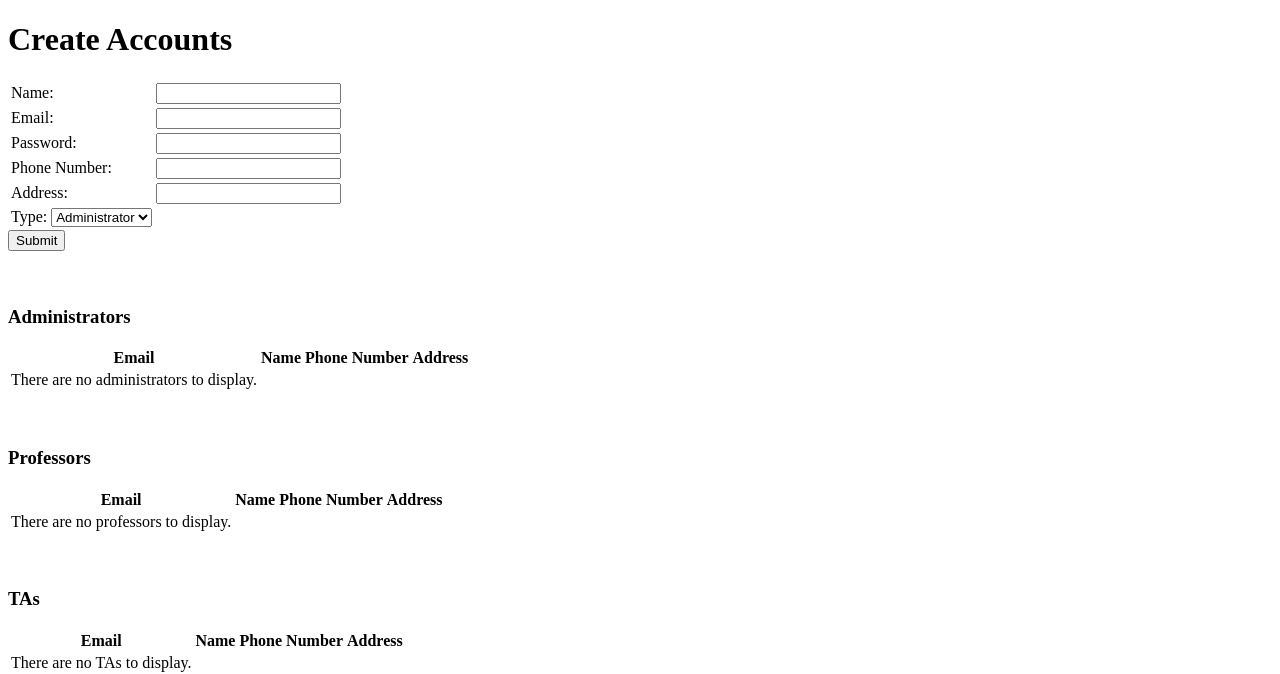
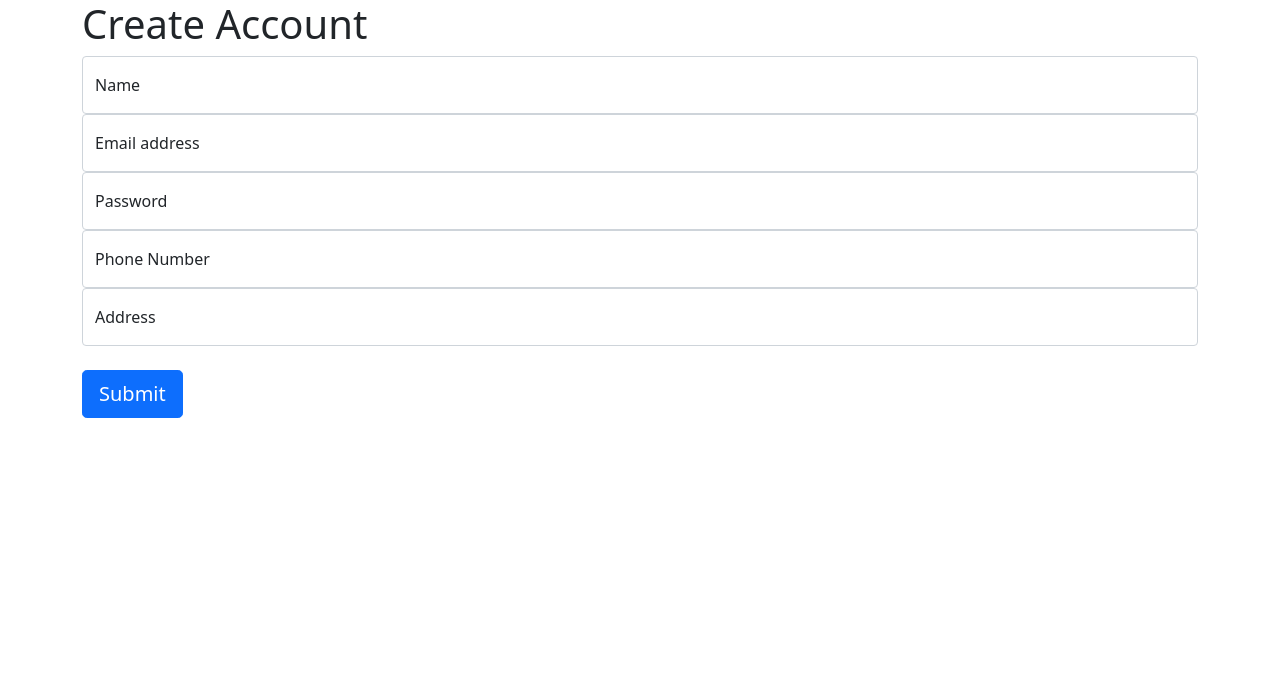
Before and after one commit to amenahs/361_final_project, a Django app: template templates/create-account.html in a window 1280 px wide. Shown: the top 674 px of the page. Run offline with Django 3.2, Linux system fonts and the light colour scheme; the template is opened without the code that fills it, so the values that code supplies are empty.

Commit message:
Started html forms

```diff
--- a/templates/create-account.html
+++ b/templates/create-account.html
@@ -1,3 +1,35 @@
+{% extends "base.html" %}
+
+{%  block content %}
+<form action="/create-account/" method="post">
+    {% csrf_token %}
+<h1>Create Account</h1>
+        <div class="form-floating">
+            <input type="text" name="name" class="form-control" id="floatingInput" placeholder="First Last" required>
+            <label for="floatingInput">Name</label>
+        </div>
+        <div class="form-floating">
+            <input type="email" name="email" class="form-control" id="floatingInput" placeholder="name@example.com" required>
+            <label for="floatingInput">Email address</label>
+        </div>
+        <div class="form-floating">
+            <input type="password" class="form-control" name="password" id="floatingPassword" placeholder="Password" required>
+            <label for="floatingPassword">Password</label>
+        </div>
+        <div class="form-floating">
+            <input type="text" maxlength="10" name="number" pattern="\d{10}" class="form-control" id="floatingInput" placeholder="1234567890" required>
+            <label for="floatingInput">Phone Number</label>
+        </div>
+        <div class="form-floating">
+            <input type="text" name="address" class="form-control" id="floatingInput" placeholder="1234 Rainbow Road, Milwaukee, WI 53202" required>
+            <label for="floatingInput">Address</label>
+        </div>
+        <br>
+        <button type="submit" class="btn btn-primary btn-lg" value="Submit">Submit</button>
+    </form>
+</form>
+{% endblock  %}
+
 <!DOCTYPE html>
 <html lang="en">
 <head>
```
Also changed, not shown: templates/create-course.html (+20 -0 lines).
